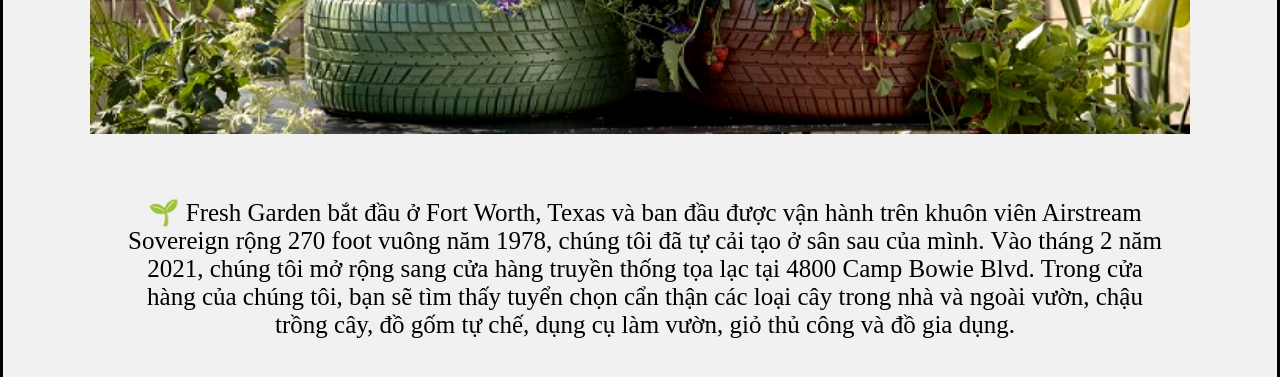
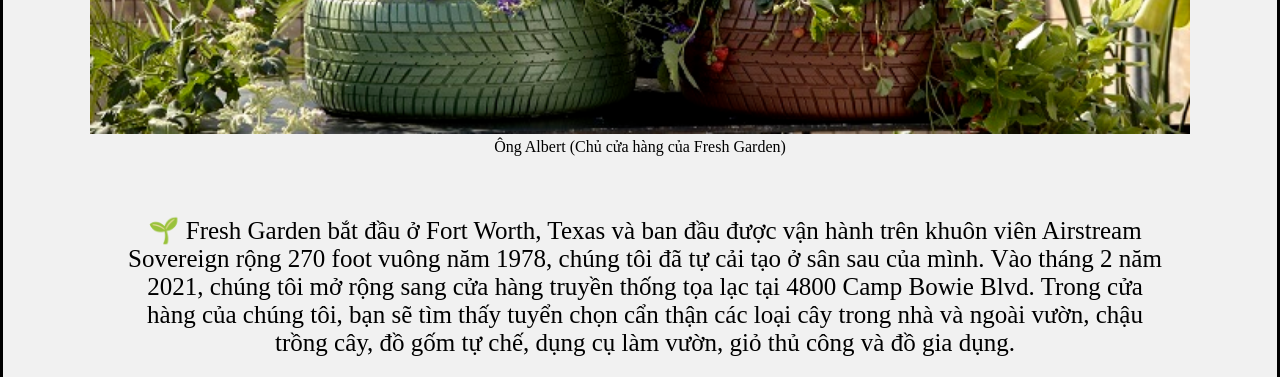
Before and after one commit to HaNgone37/Website_FreshGarden, a plain HTML site: page about.html in a window 1280 px wide. Shown: the part 2000-2377 px from the top of the page. Drawn offline with nearby package versions, Linux system fonts and the light colour scheme.

Commit message:
Update about.html

```diff
--- a/about.html
+++ b/about.html
@@ -79,6 +79,8 @@
                 alt="people"
                 width="500" height="300">
             </picture>
+
+            <p id="subtitle">Ông Albert (Chủ cửa hàng của Fresh Garden)</p>
             <p class="highlight-desc"> 🌱 Fresh Garden bắt đầu ở Fort Worth, Texas và ban đầu được vận hành trên khuôn viên Airstream Sovereign rộng 270 foot vuông năm 1978, chúng tôi đã tự cải tạo ở sân sau của mình. Vào tháng 2 năm 2021, chúng tôi mở rộng sang cửa hàng truyền thống tọa lạc tại 4800 Camp Bowie Blvd. Trong cửa hàng của chúng tôi, bạn sẽ tìm thấy tuyển chọn cẩn thận các loại cây trong nhà và ngoài vườn, chậu trồng cây, đồ gốm tự chế, dụng cụ làm vườn, giỏ thủ công và đồ gia dụng.</p>
 
         <div class="highlights-container2">
```
